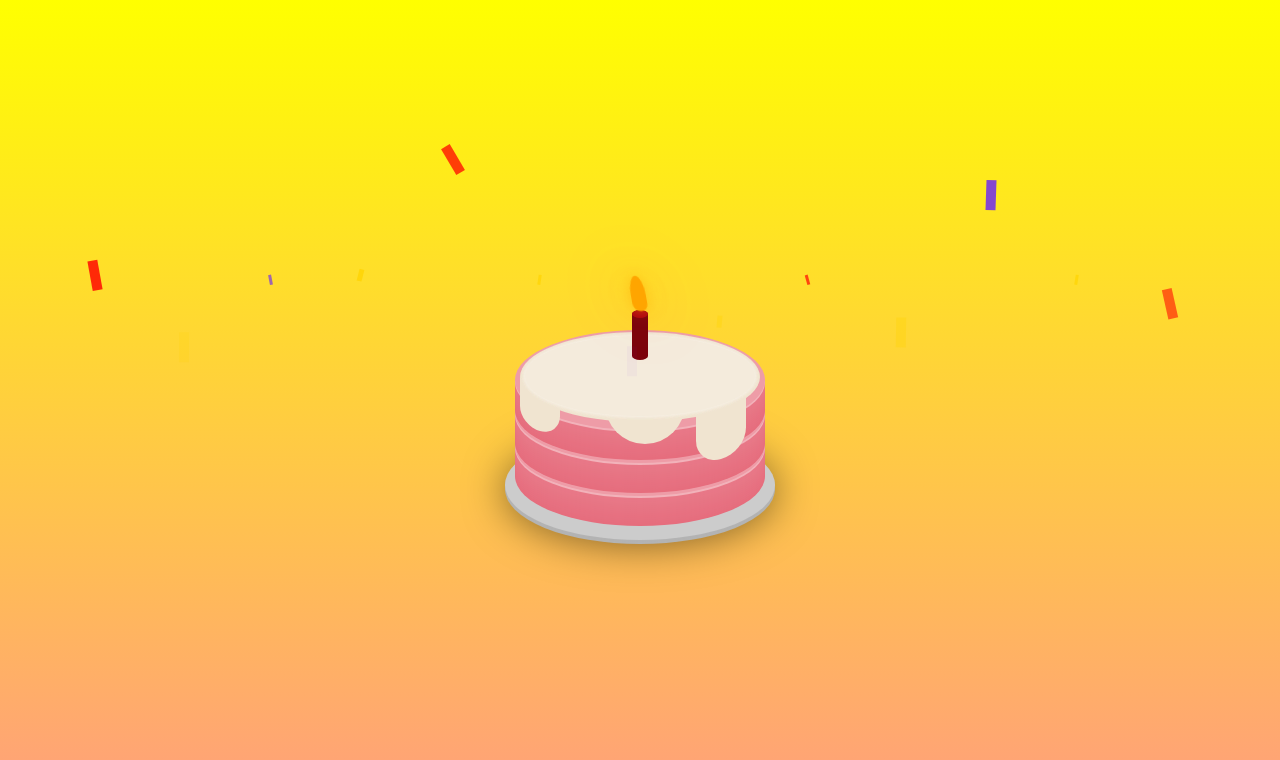
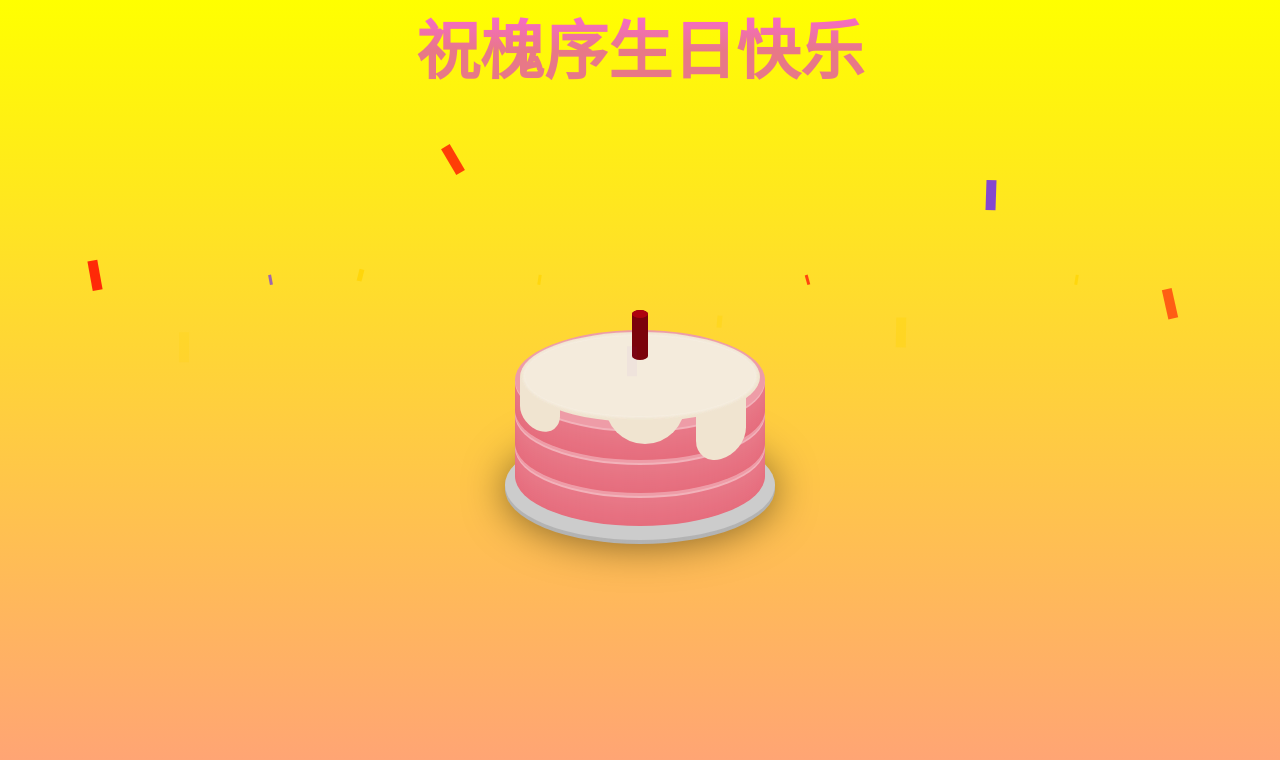
Before and after one commit to Leo01234/birthday_celebration, a Vue app: page / in a window 1280 px wide. Shown: the top 760 px of the page. Built offline with nearby package versions, Linux system fonts and the light colour scheme.

Commit message:
add title; add click event

```diff
--- a/src/App.vue
+++ b/src/App.vue
@@ -4,14 +4,20 @@ import CelebrationAnimation from './components/CelebrationAnimation.vue'
 </script>
 
 <template>
-  <div class="birthday-cake">
-    <BirthdayCake />
-  </div>
+  <h1 class="title">祝槐序生日快乐</h1>
+  <BirthdayCake />
   <CelebrationAnimation />
 </template>
 
 <style scoped>
-  .birthday-cake {
-
+  .title {
+    position: absolute;
+    width: 100%;
+    text-align: center;
+    font-weight: bold;
+    font-size: 64px;
+    background: -webkit-linear-gradient(90deg, #e87887 50%, #ff64e5);
+    -webkit-background-clip: text;
+    -webkit-text-fill-color: transparent;
   }
 </style>
--- a/src/components/BirthdayCake.vue
+++ b/src/components/BirthdayCake.vue
@@ -2,6 +2,20 @@
 <!-- CSS Birthday Cake -->
 
 <script setup>
+import { ref, onMounted, onBeforeUnmount } from 'vue'
+
+const showFlame = ref(false)
+
+function switchFlame() {
+    showFlame.value = !showFlame.value;
+}
+onMounted(() => {
+    document.addEventListener('click', switchFlame);
+})
+onBeforeUnmount(() => {
+    document.removeEventListener('click', switchFlame);
+})
+
 </script>
 
 <template>
@@ -15,7 +29,7 @@
       <div class="drip drip2"></div>
       <div class="drip drip3"></div>
       <div class="candle">
-          <div class="flame"></div>
+          <div class="flame" v-show="showFlame"></div>
       </div>
   </div>
 </template>
```
